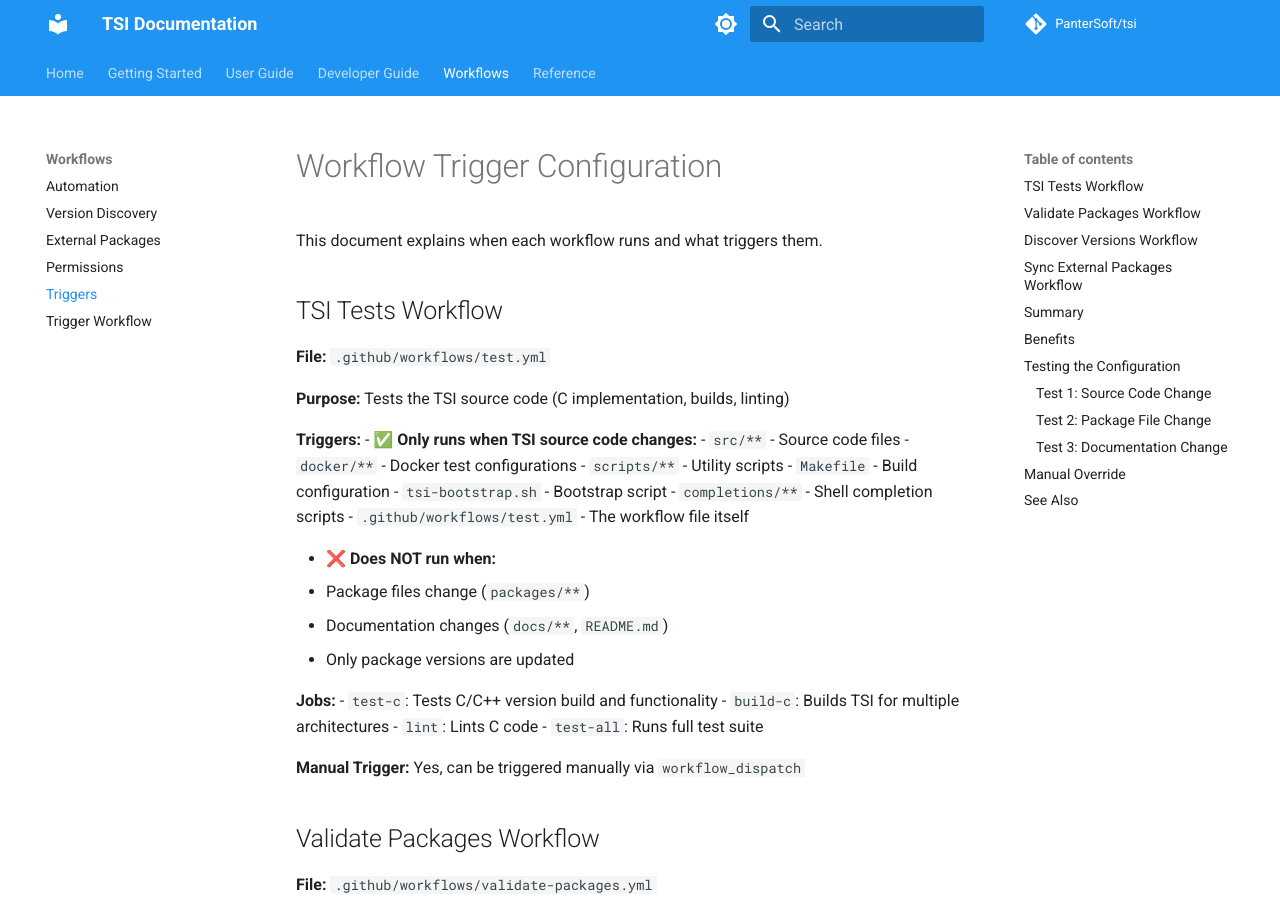
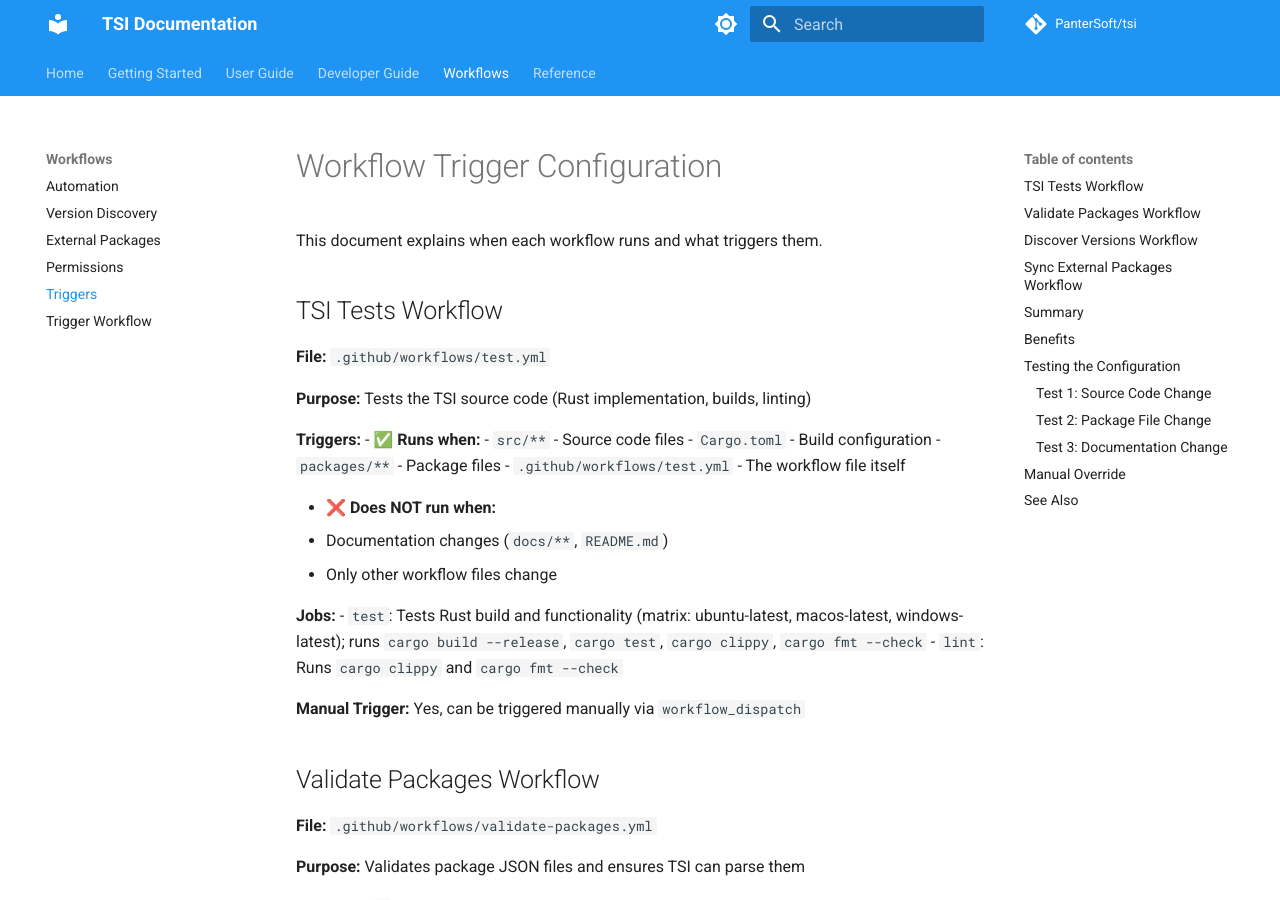
Before and after one commit to PanterSoft/TheSourceInstaller, an MkDocs documentation site: the page built from docs/workflows/triggers.md, in a window 1280 px wide and 900 px high. Built offline with MkDocs 1.6.1 and Material for MkDocs 9.7.7, drawn with Linux system fonts in a browser that asks for light colours; comment, search, counter and statistics services are not loaded; the version menu is left out; some of the changed text lies outside the part shown.

Commit message:
cleaned up

````diff
--- a/docs/workflows/triggers.md
+++ b/docs/workflows/triggers.md
@@ -6,28 +6,22 @@ This document explains when each workflow runs and what triggers them.
 
 **File:** `.github/workflows/test.yml`
 
-**Purpose:** Tests the TSI source code (C implementation, builds, linting)
+**Purpose:** Tests the TSI source code (Rust implementation, builds, linting)
 
 **Triggers:**
-- ✅ **Only runs when TSI source code changes:**
+- ✅ **Runs when:**
   - `src/**` - Source code files
-  - `docker/**` - Docker test configurations
-  - `scripts/**` - Utility scripts
-  - `Makefile` - Build configuration
-  - `tsi-bootstrap.sh` - Bootstrap script
-  - `completions/**` - Shell completion scripts
+  - `Cargo.toml` - Build configuration
+  - `packages/**` - Package files
   - `.github/workflows/test.yml` - The workflow file itself
 
 - ❌ **Does NOT run when:**
-  - Package files change (`packages/**`)
   - Documentation changes (`docs/**`, `README.md`)
-  - Only package versions are updated
+  - Only other workflow files change
 
 **Jobs:**
-- `test-c`: Tests C/C++ version build and functionality
-- `build-c`: Builds TSI for multiple architectures
-- `lint`: Lints C code
-- `test-all`: Runs full test suite
+- `test`: Tests Rust build and functionality (matrix: ubuntu-latest, macos-latest, windows-latest); runs `cargo build --release`, `cargo test`, `cargo clippy`, `cargo fmt --check`
+- `lint`: Runs `cargo clippy` and `cargo fmt --check`
 
 **Manual Trigger:** Yes, can be triggered manually via `workflow_dispatch`
 
@@ -115,7 +109,7 @@ git commit -am "test: package change"
 git push
 ```
 
-**Expected:** Validate Packages workflow runs, TSI Tests does NOT run
+**Expected:** Both TSI Tests and Validate Packages workflows run (both trigger on `packages/**`)
 
 ### Test 3: Documentation Change
 
````
Also changed, not shown: other parts of docs/workflows/triggers.md (+2 -2 lines), 1 other file.
